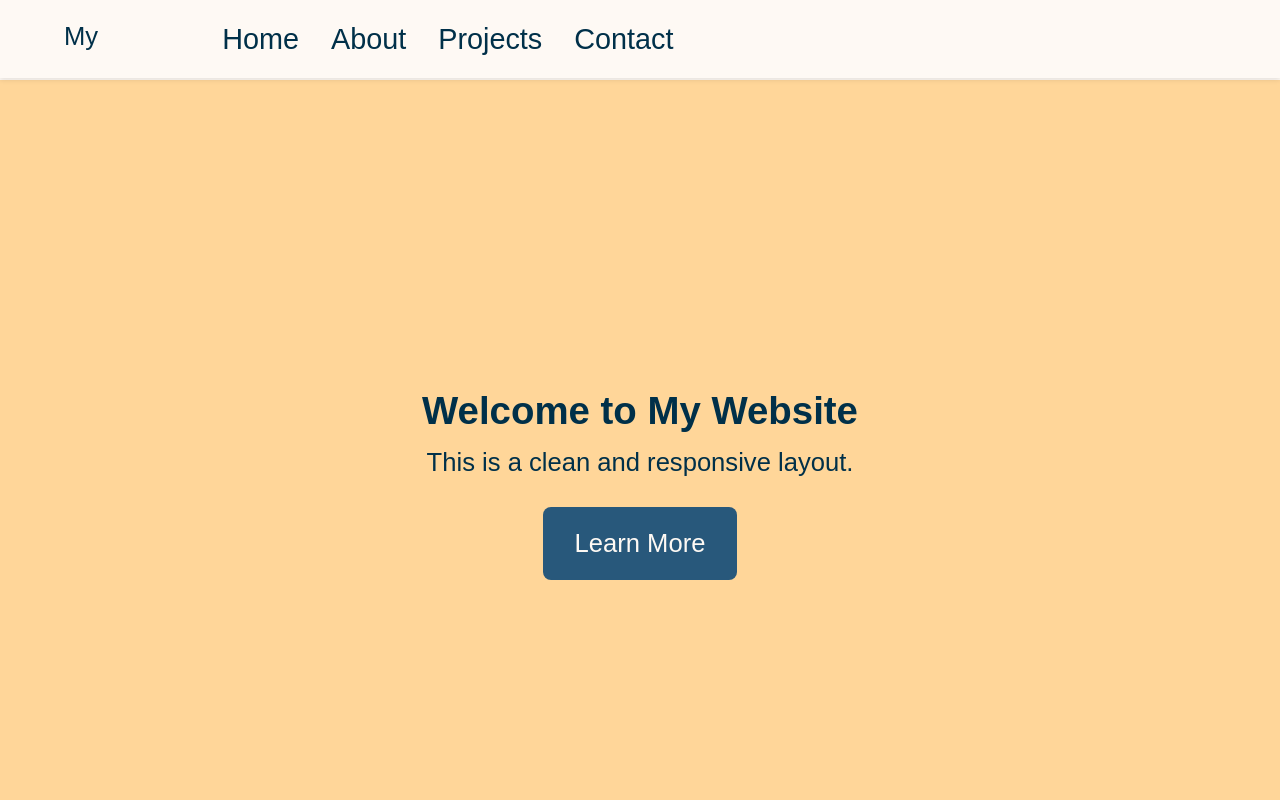
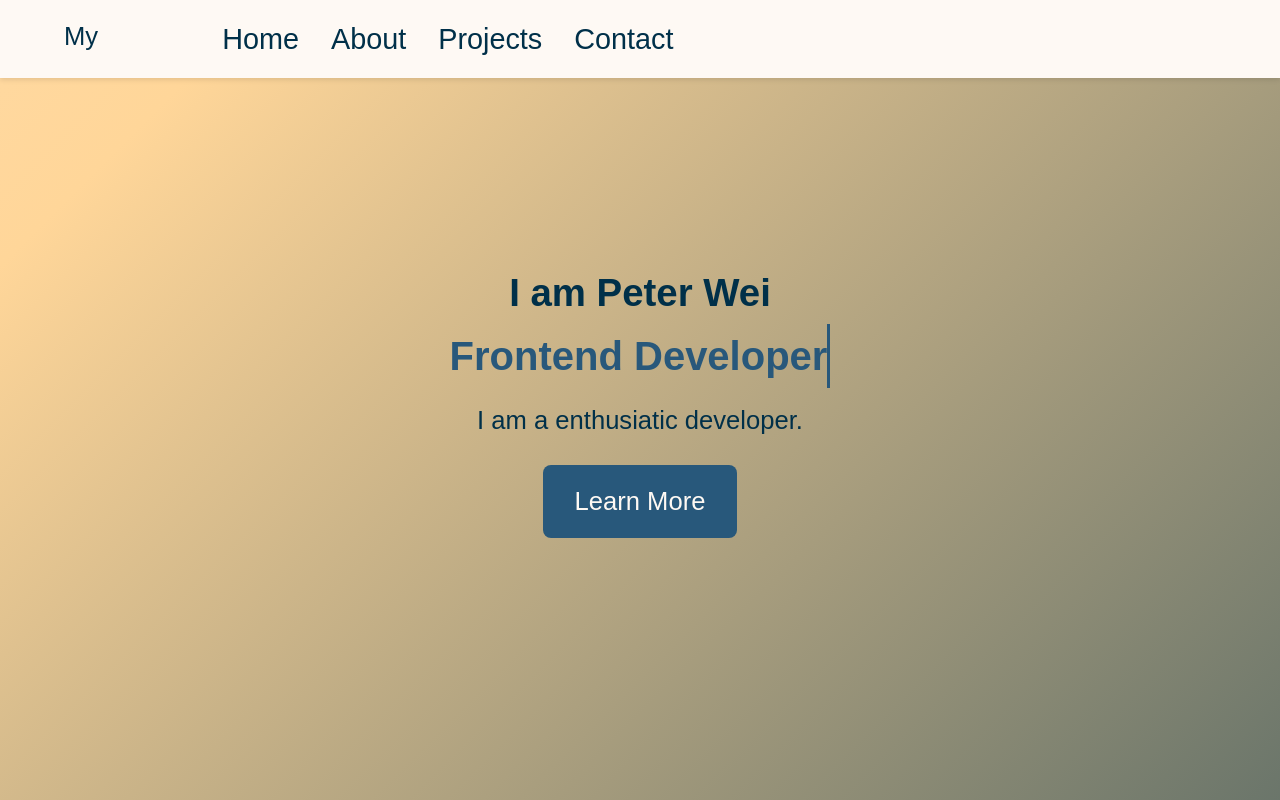
Before and after one commit to Petersonwei/deco7180-portfolio, a plain HTML site: page index.html in a window 1280 px wide. Shown: the top 800 px of the page. Drawn offline with Linux system fonts and the light colour scheme.

Commit message:
Added Type-write js effect & background gradient effect

```diff
--- a/index.html
+++ b/index.html
@@ -6,6 +6,7 @@
     <meta name="viewport" content="width=device-width, initial-scale=1.0">
     <link rel="stylesheet" href="/styles/global.css">
     <link rel="stylesheet" href="/styles/layout.css">
+    <link rel="stylesheet" href="/styles/animation.css">
 </head>
 <body>
 
@@ -29,10 +30,13 @@
     <!-- Main Content -->
     <main>
         <!-- Hero Section -->
-        <section id="home" class="hero">
+        <section id="particles-js" class="hero">
             <div class="container text-center">
-                <h1 class="text-dark">Welcome to My Website</h1>
-                <p>This is a clean and responsive layout.</p>
+                <h1 class="text-dark">I am Peter Wei</h1>
+                <div class="text-animation">
+                    <h3><span></span></h3>
+                </div>
+                <p>I am a enthusiatic developer.</p>
                 <a href="#about" class="btn">Learn More</a>
             </div>
         </section>
@@ -106,6 +110,7 @@
     </footer>
 
     <!-- JavaScript for Mobile Menu Toggle -->
-    <script src="scripts/main.js"></script>
+    <script type="module" src="scripts/main.js"></script>
+
 </body>
 </html>
--- a/scripts/main.js
+++ b/scripts/main.js
@@ -1,3 +1,5 @@
+import './typeWrite.js';
+
 document.getElementById('menu-icon').addEventListener('click', function() {
     document.querySelector('.nav-links').classList.toggle('active');
 });
--- /dev/null
+++ b/scripts/typeWrite.js
@@ -0,0 +1,49 @@
+/*
+Reference:
+Vautin, M. (2024). Typewrite: A JavaScript typewriter library which animates typing, deleting, and selecting text. GitHub. https://github.com/mrvautin/typewrite
+
+This library is used to handle the text animation for typing and deleting effects in this project.
+*/
+
+// Text animation
+const texts = ["Frontend Developer", "Full Stack Developer", "UI Designer", "Tech Enthusiast"];
+let count = 0;
+let letterIndex = 0;
+let typingSpeed = 150; // Typing speed
+let deletingSpeed = 100; // Deleting speed
+let pauseBetweenWords = 2000; // Pause after typing a word
+
+// Select where the text will be displayed
+const textElement = document.querySelector('.text-animation h3');
+
+// Main typing function
+function typeAnimation() {
+    let currentText = texts[count];
+    let isDeleting = false;
+
+    function updateText() {
+        // Type or delete letters
+        letterIndex = isDeleting ? letterIndex - 1 : letterIndex + 1;
+
+        // Update the text
+        textElement.textContent = currentText.substring(0, letterIndex);
+
+        // If word is fully typed, pause, then delete
+        if (!isDeleting && letterIndex === currentText.length) {
+            setTimeout(() => isDeleting = true, pauseBetweenWords);
+        }
+        // Move to next word after deleting
+        else if (isDeleting && letterIndex === 0) {
+            count = (count + 1) % texts.length;
+            isDeleting = false;
+        }
+
+        // Adjust speed for typing/deleting
+        let speed = isDeleting ? deletingSpeed : typingSpeed;
+        setTimeout(updateText, speed);
+    }
+
+    updateText(); // Start the loop
+}
+
+typeAnimation(); // Run the animation
--- /dev/null
+++ b/styles/animation.css
@@ -0,0 +1,22 @@
+.text-animation h3 {
+    font-size: 2.5rem;
+    font-weight: 600;
+    color: var(--accent);
+    display: inline-block;
+    white-space: nowrap;
+    overflow: hidden;
+    border-right: 3px solid var(--accent);
+    animation: blink-caret 0.75s step-end infinite;
+
+/* Blinking caret */
+@keyframes blink-caret {
+    from, to { border-color: transparent; }
+    50% { border-color: var(--accent); }
+}
+
+/* Typing effect */
+@keyframes typing {
+    from { width: 0; }
+    to { width: 100%; }
+}
+}
--- a/styles/global.css
+++ b/styles/global.css
@@ -118,13 +118,21 @@ header {
 
 /* Hero Section */
 .hero {
+    height: 100vh;
     display: flex;
+    justify-content: center;
     align-items: center;
-    justify-content: center;
-    height: 100vh;
-    background-color: var(--secondary-bg);
-    margin-top: 80px; /* Prevents being hidden by fixed navbar */
+    background: linear-gradient(135deg, var(--primary-bg), var(--secondary-bg), var(--light-bg));
+    background-size: 300% 300%;
+    animation: gradient-animation 4s ease infinite;
 }
+
+@keyframes gradient-animation {
+    0% { background-position: 0% 50%; }
+    50% { background-position: 100% 50%; }
+    100% { background-position: 0% 50%; }
+}
+
 
 /* Buttons */
 .btn {
```
